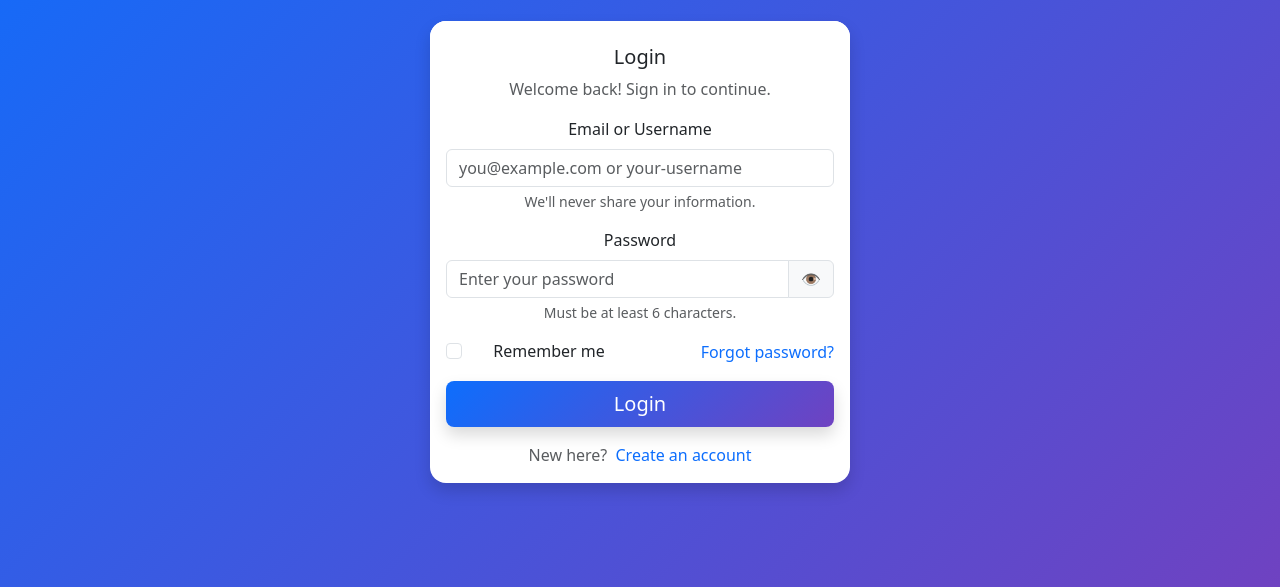
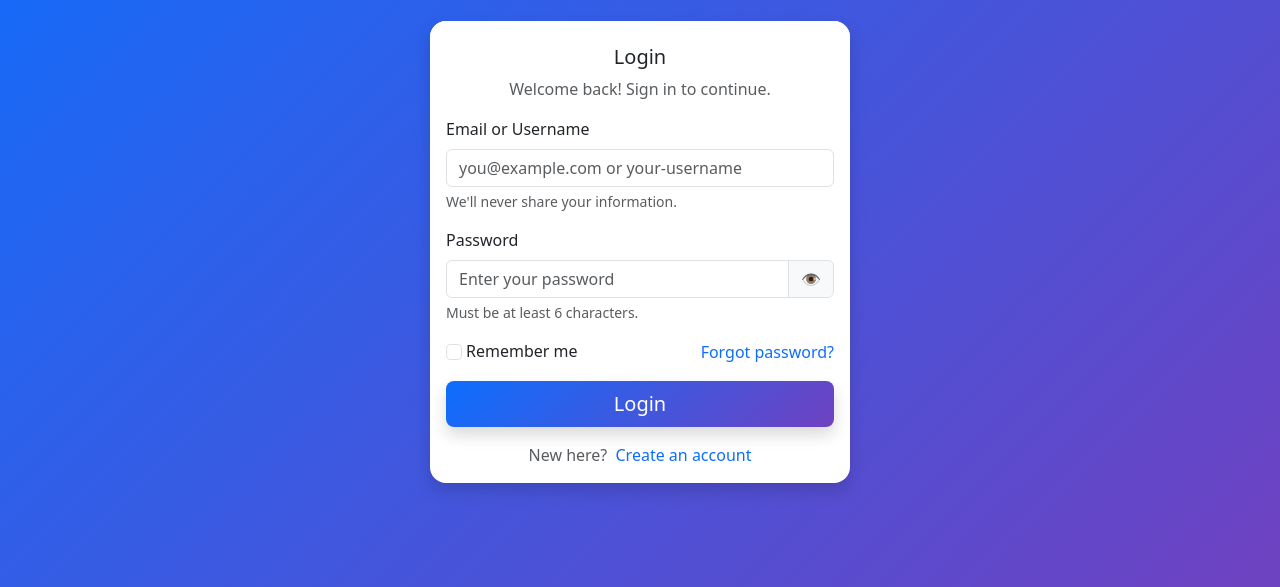
Before and after one commit to FRC-FRANKY/BOOTSRP-assignment, a plain HTML site: page login.html in a window 1280 px wide. Shown: the part 213-800 px from the top of the page. Drawn offline with nearby package versions, Linux system fonts and the light colour scheme.

Commit message:
updated css html login

```diff
--- a/assets/css/login.css
+++ b/assets/css/login.css
@@ -1,14 +1,6 @@
 :root {
     --brand: #0d6efd;
 }
-
-.login-wrapper {
-    display: flex;
-    flex-direction: column;
-    align-items: center;
-    text-align: center;
-}
-
 
 body {
     background: linear-gradient(135deg, #0d6efd, #6f42c1);
@@ -19,12 +11,24 @@ body {
     padding: 1rem;
 }
 
+.login-wrapper {
+    display: flex;
+    flex-direction: column;
+    align-items: center;
+    width: 100%;
+    max-width: 420px;
+    /* keep card header/logo centered */
+    text-align: center;
+}
+
 .login-card {
     width: 100%;
     max-width: 420px;
     border: 0;
     border-radius: 1rem;
     overflow: hidden;
+    background: #fff;
+    box-shadow: 0 0.5rem 1rem rgba(0,0,0,0.15);
 }
 
 .brand-logo {
@@ -40,8 +44,33 @@ body {
     border: none;
     box-shadow: 0 .5rem 1rem rgba(0,0,0,.15);
 }
-.btn-primary:hover { filter: brightness(1.05); }
+
+    .btn-primary:hover {
+        filter: brightness(1.05);
+    }
+
+.input-group-text {
+    cursor: pointer;
+}
+
+
+form.text-start {
+    text-align: left;
+    width: 100%;
+}
+
+
+.form-check-input {
+    margin-top: 0.15rem;
+}
+
+.form-check-label {
+    margin-left: 4px;
+    margin-bottom: 0;
+}
 
 @media (min-width: 768px) {
-  .login-card { max-width: 420px; }
+    .login-card {
+        max-width: 420px;
     }
+}
--- a/login.html
+++ b/login.html
@@ -27,7 +27,6 @@
             display: flex;
             flex-direction: column;
             align-items: center;
-            text-align: center;
             width: 100%;
             max-width: 420px;
         }
@@ -63,6 +62,21 @@
         .input-group-text {
             cursor: pointer;
         }
+
+        /* Form left alignment */
+        form.text-start {
+            text-align: left;
+            width: 100%;
+        }
+
+        /* Closer label to checkbox */
+        .form-check-input {
+            margin-top: 0.15rem;
+        }
+
+        .form-check-label {
+            margin-left: 4px;
+        }
     </style>
 </head>
 <body>
@@ -84,7 +98,7 @@
                 </div>
 
                 <!-- Form -->
-                <form class="needs-validation" novalidate action="#" method="post" autocomplete="on">
+                <form class="needs-validation text-start" novalidate action="#" method="post" autocomplete="on">
                     <!-- Email -->
                     <div class="mb-3">
                         <label for="email" class="form-label">Email or Username</label>
@@ -109,9 +123,9 @@
                     <!-- Remember + Forgot -->
                     <div class="row align-items-center mb-3">
                         <div class="col-6">
-                            <div class="form-check">
+                            <div class="form-check d-flex align-items-center">
                                 <input class="form-check-input" type="checkbox" id="remember" name="remember" />
-                                <label class="form-check-label" for="remember">Remember me</label>
+                                <label class="form-check-label mb-0" for="remember">Remember me</label>
                             </div>
                         </div>
                         <div class="col-6 text-end">
```
Lines whose indentation alone changed are shown as unchanged.
